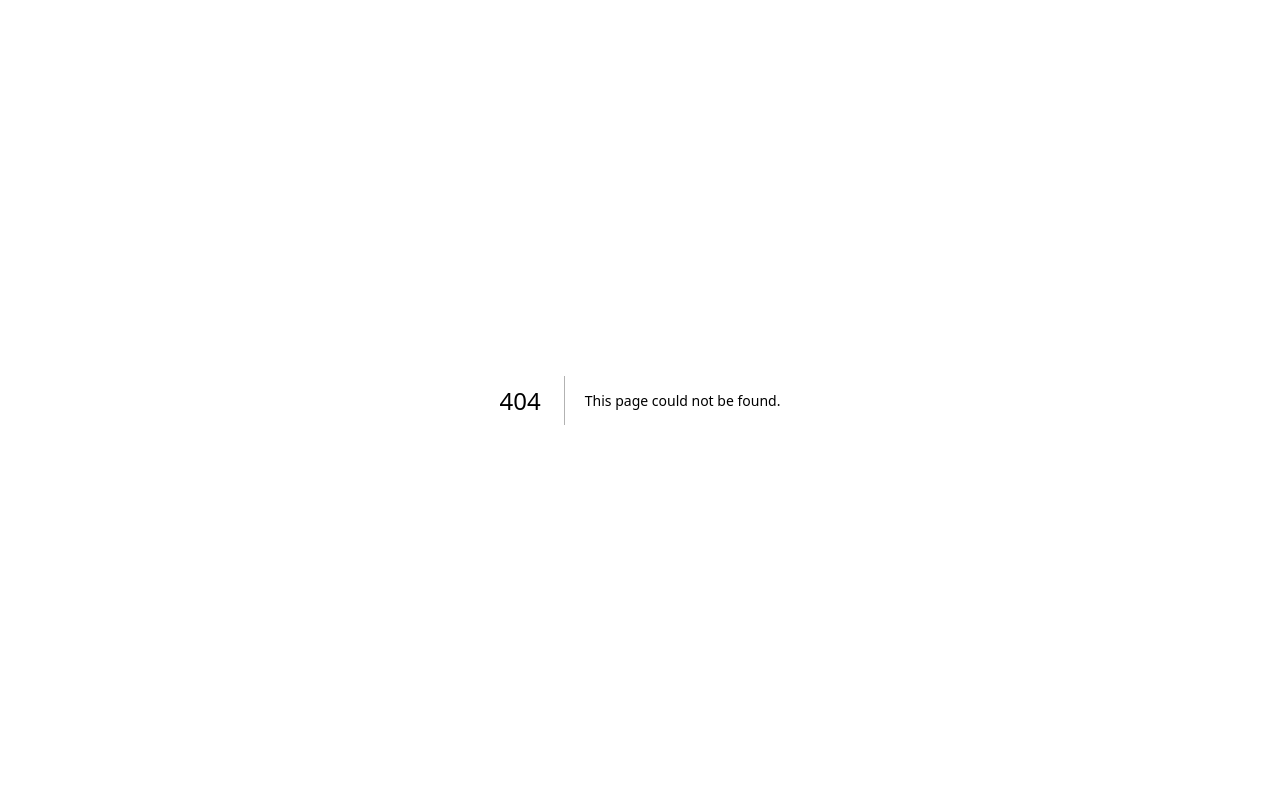
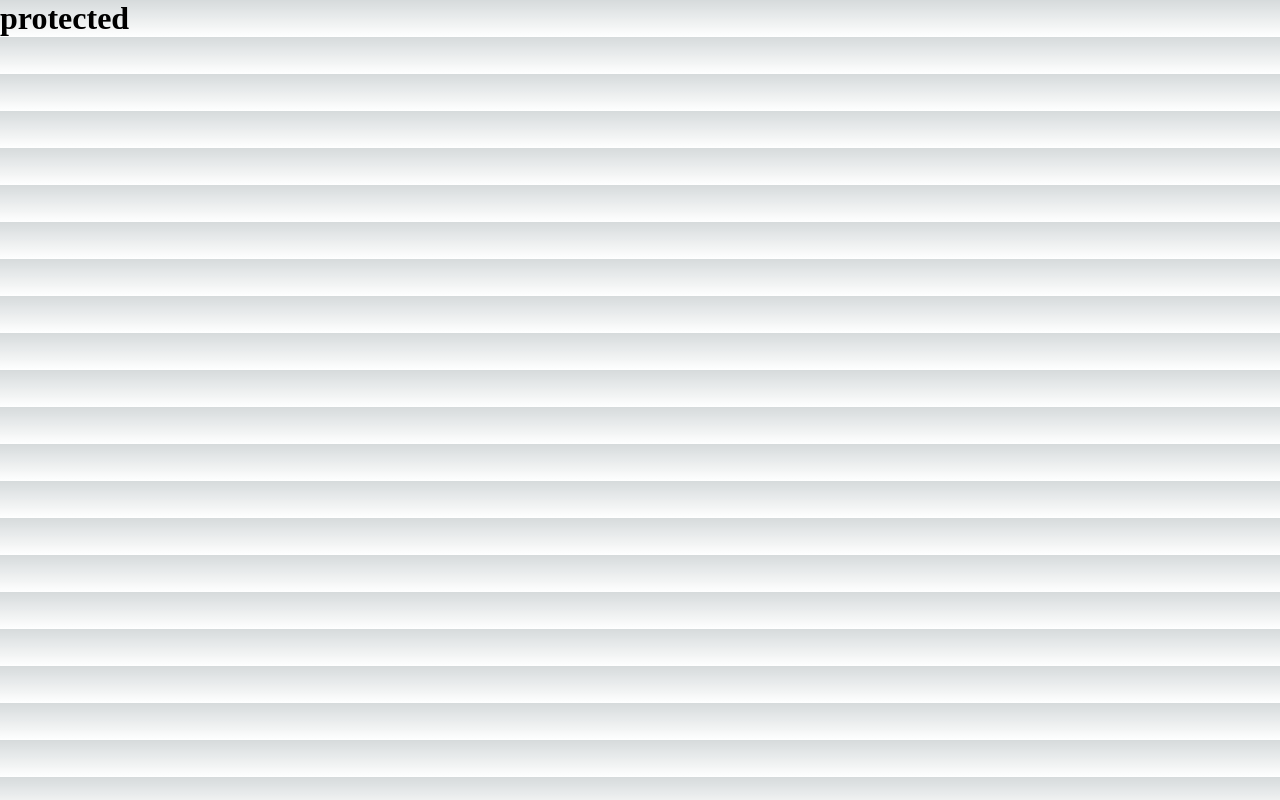
Before and after one commit to ignisMX/poc-micro-front-end, a Next.js app in the folder main-app/: page /dashboard in a window 1280 px wide. Before the commit this address had no page. Built offline with nearby package versions, Linux system fonts and the light colour scheme.

Commit message:
it adds basic component

```diff
--- /dev/null
+++ b/main-app/src/pages/dashboard/index.jsx
@@ -0,0 +1,3 @@
+export default function Dashboard() {
+  return <h1>protected</h1>;
+}
```
